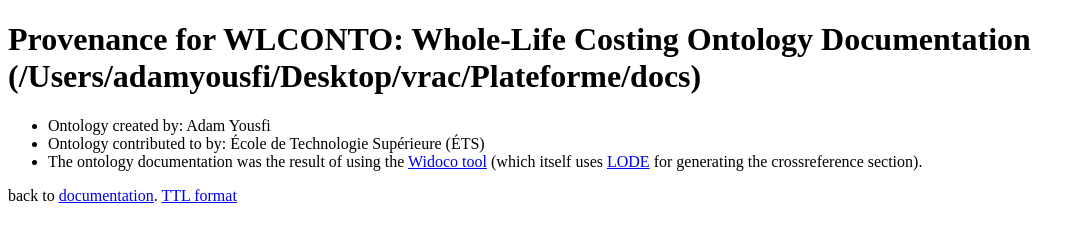
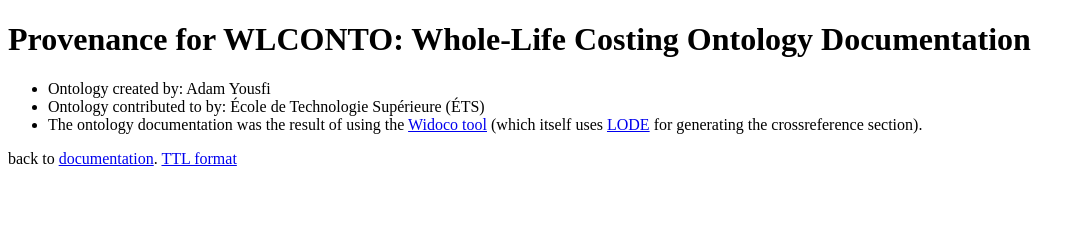
Before and after one commit to AdamY76/WLC-PLATFORM-ETS, a plain HTML site: page docs/provenance/provenance-en.html in a window 1280 px wide. Shown: the whole page, without its empty margins (0-1085 px from the left). Drawn offline with Linux system fonts and the light colour scheme.

Commit message:
Remove local filesystem path from WLCONTO provenance page title.

```diff
--- a/docs/provenance/provenance-en.html
+++ b/docs/provenance/provenance-en.html
@@ -7,7 +7,7 @@
 
 <body>
 <div class="head">
-<h1>Provenance for WLCONTO: Whole-Life Costing Ontology Documentation (/Users/adamyousfi/Desktop/vrac/Plateforme/docs)</h1>
+<h1>Provenance for WLCONTO: Whole-Life Costing Ontology Documentation</h1>
 <ul>
 	<li>Ontology created by: Adam Yousfi</li>	<li>Ontology contributed to by: École de Technologie Supérieure (ÉTS)</li>
 <li>The ontology documentation was the result of using the <a href="https://github.com/dgarijo/Widoco">Widoco tool</a> (which itself uses <a href="http://www.essepuntato.it/lode/">LODE</a> for generating the crossreference section).</li>
```
